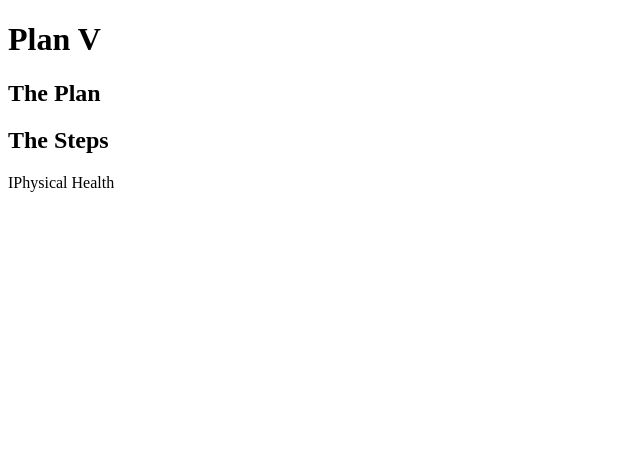
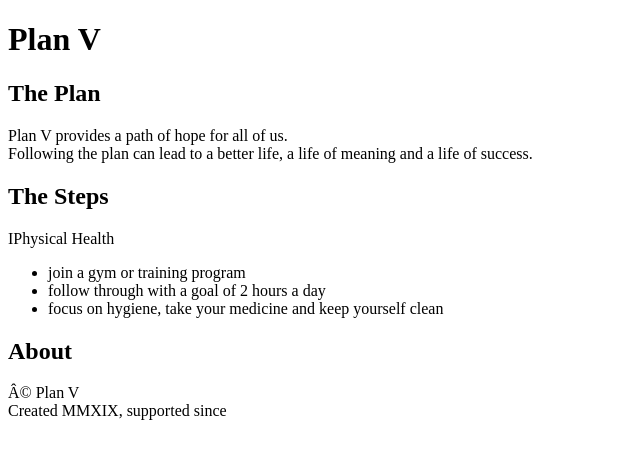
Before and after one commit to 3quilibrium3/planv, a plain HTML site: page index.html in a window 1280 px wide. Shown: the whole page, without its empty margins (0-640 px from the left). Drawn offline with Linux system fonts and the light colour scheme.

Commit message:
Update index.html

```diff
--- a/index.html
+++ b/index.html
@@ -10,11 +10,35 @@
 
 <body>
   <h1 id="heading">Plan V</h1>
+
   <section id="goldcircle">
     <h2 id="planheading">The Plan</h2>
-    <p></p>
-  </div>
-  <div class="goldcircle">
+    <p>Plan V provides a path of hope for all of us.<br>
+Following the plan can lead to a better life, a life of meaning and a life of success.</p>
+  </section>
+
+  <section class="goldcircle">
     <h2 id="stepsheading">The Steps</h2>
     <div class="left">
-      <p><span>I</span>Physical Health</p>
+      <p><span>I</span>Physical Health</p></div>
+    <div class="right">
+        <ul id="stepilist">
+        <li>join a gym or training program</li>
+        <li>follow through with a goal of 2 hours a day</li>
+        <li>focus on hygiene, take your medicine and keep yourself clean</li>
+      </ul></div>
+<!--do steps II through V--></section>
+
+  <section class="goldcircle">
+    <h2 id="aboutheading">About</h2>
+    <p></p>
+  </section>
+
+  <footer>
+    © Plan V<br>
+    Created MMXIX, supported since
+  </footer>
+
+</body>
+
+</html>
```
